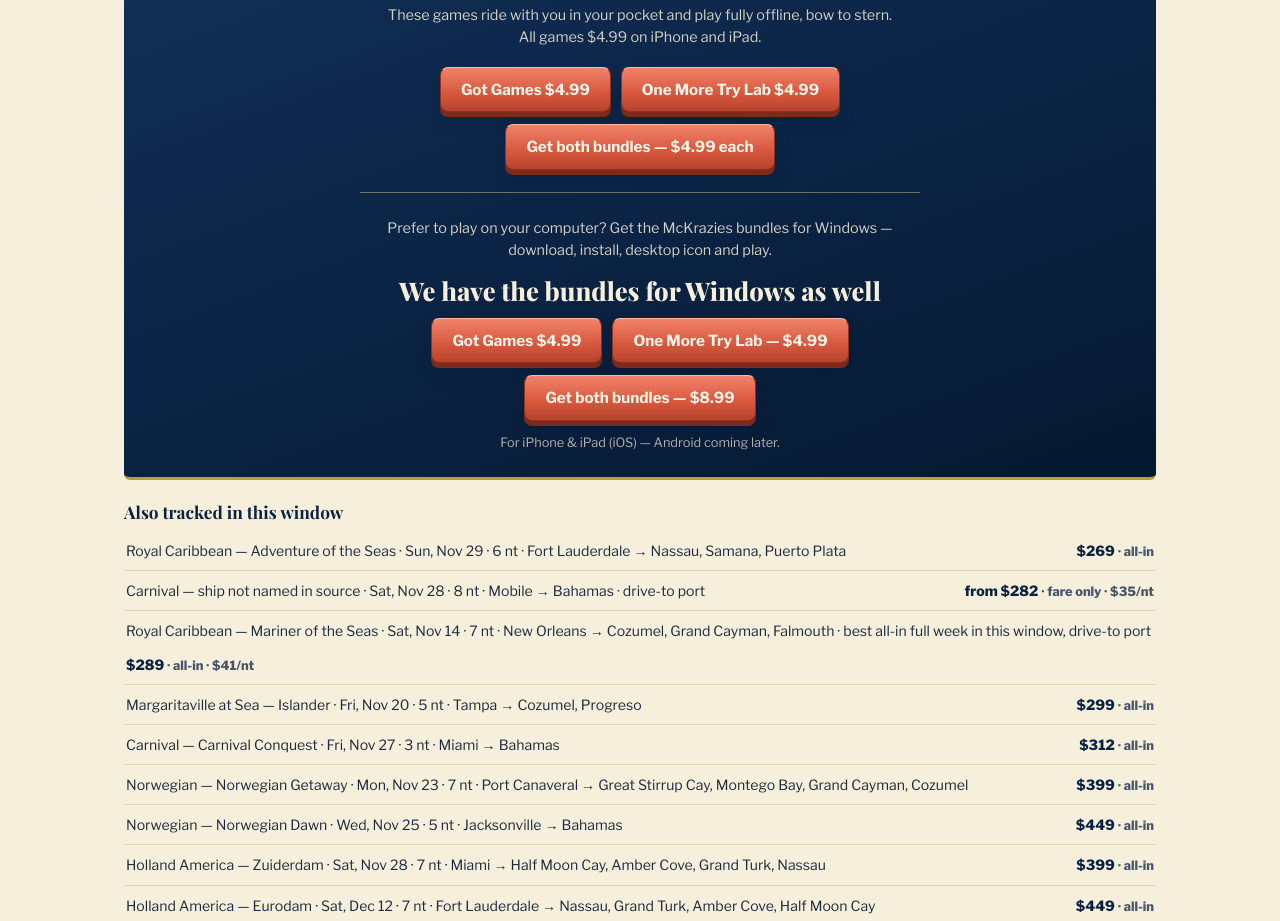
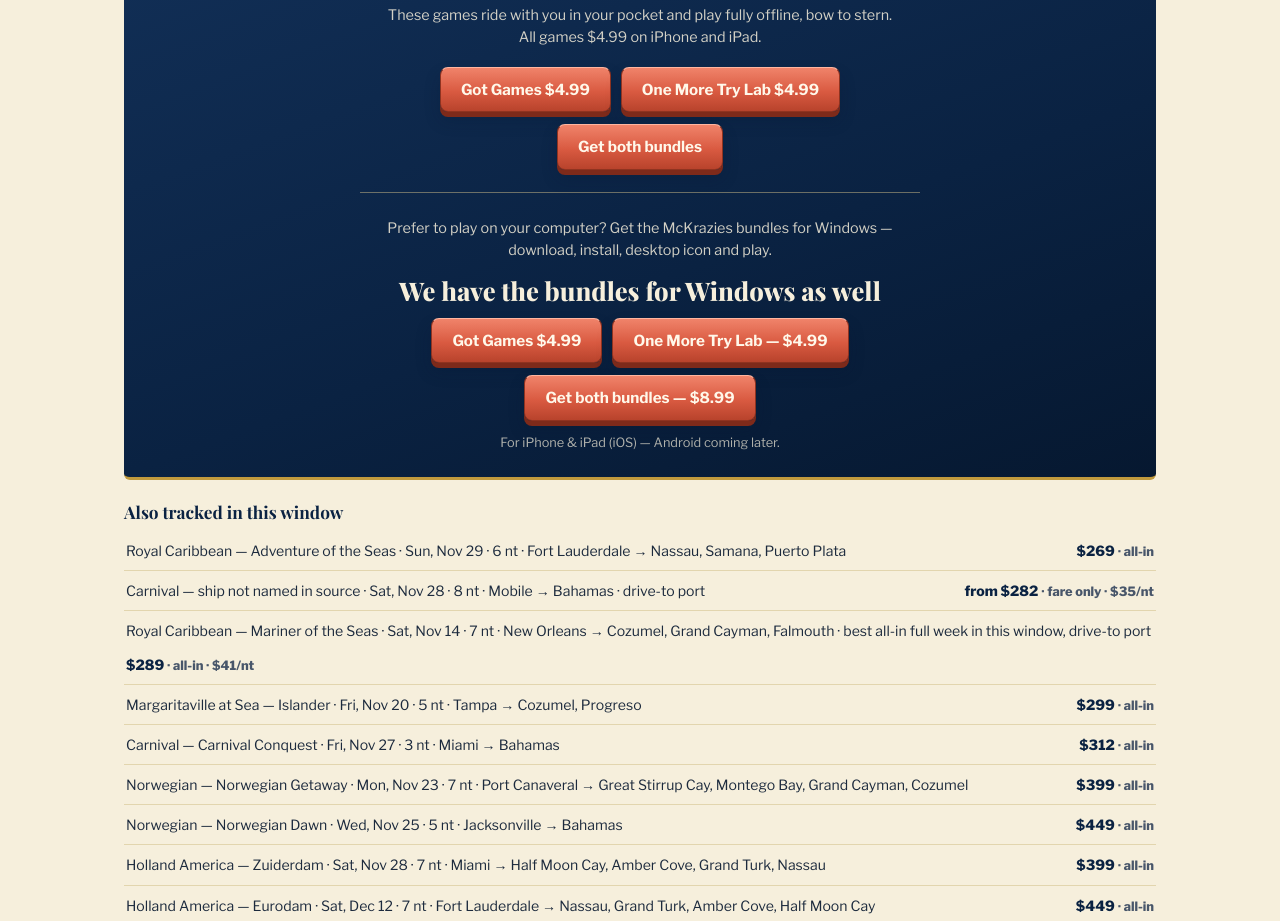
Before and after one commit to wknd-wiings/anchorfare-site, a plain HTML site: page index.html in a window 1280 px wide. Shown: the part 4520-5441 px from the top of the page. Drawn offline with nearby package versions, Linux system fonts and the light colour scheme; a web font is replaced by a local one.

Commit message:
Revert iOS bundle button price — iOS button stays plain 'Get both bundles' (no iOS bundle price)

```diff
--- a/index.html
+++ b/index.html
@@ -872,7 +872,7 @@
           <button type="button" class="crosspromo-btn" data-buy="ioslab" aria-expanded="false" aria-controls="buyPanel">One More Try Lab $4.99</button>
         </div>
         <div class="ios-deal">
-          <button type="button" class="crosspromo-btn crosspromo-btn--deal" data-buy="iosboth" aria-expanded="false" aria-controls="buyPanel">Get both bundles — $4.99 each</button>
+          <button type="button" class="crosspromo-btn crosspromo-btn--deal" data-buy="iosboth" aria-expanded="false" aria-controls="buyPanel">Get both bundles</button>
         </div>
         <!-- Purchase panel — every buy button in this band (iOS tabs and
              Windows bundle buttons) opens this panel with that bundle's
@@ -2131,7 +2131,7 @@
             facts: "Got Games + One More Try Lab · fully offline",
             list: '<p class="buy-list-head">Got Games — the AnchorFare games</p>' + itemsHtml(AF_GAMES) +
               '<p class="buy-list-head">One More Try Lab</p>' + labListHtml(),
-            cta: { label: "Get both bundles — $4.99 each", href: "#app-launch" },
+            cta: { label: "Get both bundles", href: "#app-launch" },
             note: "Both apps are $4.99 each in the App Store · the $8.99 bundle price applies to the Windows downloads below · launches November 27"
           },
           wingot: {
```
Also changed, not shown: template.html (+2 -2 lines).
